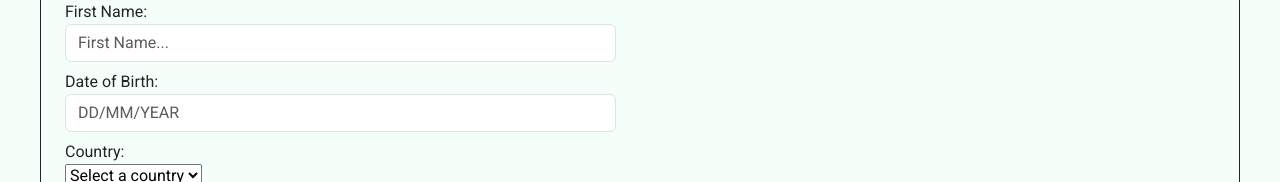
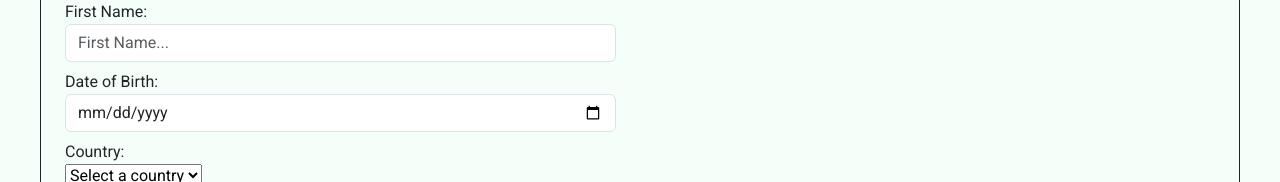
Before and after one commit to Portfolio-Allan-Rolle/job-application-form, an Angular app: page / in a window 1280 px wide. Shown: the part 297-479 px from the top of the page. Built offline with nearby package versions, Linux system fonts and the light colour scheme.

Commit message:
Change date picker + code refactoring

```diff
--- a/src/app/components/job-application-form/job-application-part-one/job-application-part-one.component.html
+++ b/src/app/components/job-application-form/job-application-part-one/job-application-part-one.component.html
@@ -13,7 +13,6 @@
         value="male"
         name="civility"
         formControlName="civility"
-        [ngModel]="civility"
       />
     </div>
     <div class="form-field d-inline">
@@ -27,7 +26,7 @@
       />
     </div>
   </div>
-  @if (stepOne["civility"].touched && stepOne["civility"].invalid) {
+  @if (formService.isInvalidAndTouchedOrDirty(stepOne["civility"])) {
     @if (stepOne["civility"].errors?.["required"]) {
       <p class="text-danger">Civility is required !</p>
     }
@@ -39,10 +38,9 @@
       type="text"
       placeholder="Last Name..."
       formControlName="lastName"
-      [ngModel]="lastName"
       class="form-control"
     />
-    @if (stepOne["lastName"].touched && stepOne["lastName"].invalid) {
+    @if (formService.isInvalidAndTouchedOrDirty(stepOne["lastName"])) {
       @if (stepOne["lastName"].errors?.["required"]) {
         <p class="text-danger">Last Name is required !</p>
       }
@@ -58,33 +56,22 @@
       formControlName="firstName"
       class="form-control"
     />
-    @if (stepOne["firstName"].touched && stepOne["firstName"].invalid) {
+    @if (formService.isInvalidAndTouchedOrDirty(stepOne["firstName"])) {
       @if (stepOne["firstName"].errors?.["required"]) {
         <p class="text-danger">First Name is required !</p>
       }
     }
   </div>
-
   <div class="form-group mt-2">
-    <mat-label for="dob">Date of Birth:</mat-label>
-    <div>
-      <mat-datepicker-toggle
-        class="d-none"
-        matIconSuffix
-        [for]="picker"
-      ></mat-datepicker-toggle>
-      <mat-datepicker #picker class="bg-secondary"></mat-datepicker>
-      <input
-        (click)="picker.open()"
-        id="dob"
-        formControlName="dateOfBirth"
-        placeholder="DD/MM/YEAR"
-        class="form-control"
-        matInput
-        [matDatepicker]="picker"
-      />
-    </div>
-    @if (stepOne["dateOfBirth"].touched && stepOne["dateOfBirth"].invalid) {
+    <label for="dob">Date of Birth:</label>
+    <input
+      id="dob"
+      type="date"
+      placeholder="Date of birth..."
+      formControlName="dateOfBirth"
+      class="form-control"
+    />
+    @if (formService.isInvalidAndTouchedOrDirty(stepOne["dateOfBirth"])) {
       @if (stepOne["dateOfBirth"].errors?.["required"]) {
         <p class="text-danger">Date of birth is required !</p>
       }
@@ -94,13 +81,13 @@
   <div class="form-group mt-2">
     <label for="country">Country:</label>
     <div>
-      <select id="country" [(ngModel)]="country" formControlName="country">
+      <select id="country" formControlName="country">
         <option value="" disabled selected>Select a country</option>
         @for (country of countries; track country) {
           <option [value]="country">{{ country }}</option>
         }
       </select>
-      @if (stepOne["country"].touched && stepOne["country"].invalid) {
+      @if (formService.isInvalidAndTouchedOrDirty(stepOne["country"])) {
         @if (stepOne["country"].errors?.["required"]) {
           <p class="text-danger">Country is required !</p>
         }
@@ -139,8 +126,10 @@
       />
     </div>
     @if (
-      stepOnePasswordForm.passwordConfirmation.touched &&
-      stepOnePasswordForm.passwordConfirmation.invalid
+      formService.isInvalidAndTouchedOrDirty(stepOnePasswordForm.password) &&
+      formService.isInvalidAndTouchedOrDirty(
+        stepOnePasswordForm.passwordConfirmation
+      )
     ) {
       @if (stepOnePasswordForm.passwordConfirmation.errors?.["required"]) {
         <p class="text-danger">Password confirmation is required !</p>
--- a/src/app/components/job-application-form/job-application-part-one/job-application-part-one.component.ts
+++ b/src/app/components/job-application-form/job-application-part-one/job-application-part-one.component.ts
@@ -7,32 +7,18 @@ import {
   AbstractControl,
   ValidationErrors,
 } from '@angular/forms';
-import { MatDatepickerModule } from '@angular/material/datepicker';
-import { MatInputModule } from '@angular/material/input';
-import { MatFormFieldModule } from '@angular/material/form-field';
-import { provideNativeDateAdapter } from '@angular/material/core';
-import { CommonModule } from '@angular/common';
+import { FormService } from '../../../services/form.service';
 
 @Component({
   selector: 'app-job-application-part-one',
-  imports: [
-    ReactiveFormsModule,
-    MatFormFieldModule,
-    MatInputModule,
-    MatDatepickerModule,
-    FormsModule,
-  ],
+  imports: [ReactiveFormsModule, FormsModule],
   templateUrl: './job-application-part-one.component.html',
   styleUrl: './job-application-part-one.component.scss',
-  providers: [provideNativeDateAdapter()],
   changeDetection: ChangeDetectionStrategy.OnPush,
 })
 export class JobApplicationPartOneComponent {
   private formBuilder = inject(NonNullableFormBuilder);
-
-  civility = '';
-  lastName = '';
-  country = '';
+  formService = inject(FormService);
 
   form = this.formBuilder.group({
     civility: ['', Validators.required],
@@ -81,7 +67,7 @@ export class JobApplicationPartOneComponent {
   }
 
   ngOnInit() {
-    console.log(this.form.controls.passwordForm.controls);
+    console.log(this.form.controls.passwordForm.value);
   }
 
   confirmPasswordValidator(control: AbstractControl): ValidationErrors | null {
--- a/src/app/services/form.service.ts
+++ b/src/app/services/form.service.ts
@@ -1,9 +1,11 @@
 import { Injectable } from '@angular/core';
+import { AbstractControl } from '@angular/forms';
 
 @Injectable({
-  providedIn: 'root'
+  providedIn: 'root',
 })
 export class FormService {
-
-  constructor() { }
+  isInvalidAndTouchedOrDirty(control: AbstractControl) {
+    return control.invalid && (control.touched || control.dirty);
+  }
 }
```
